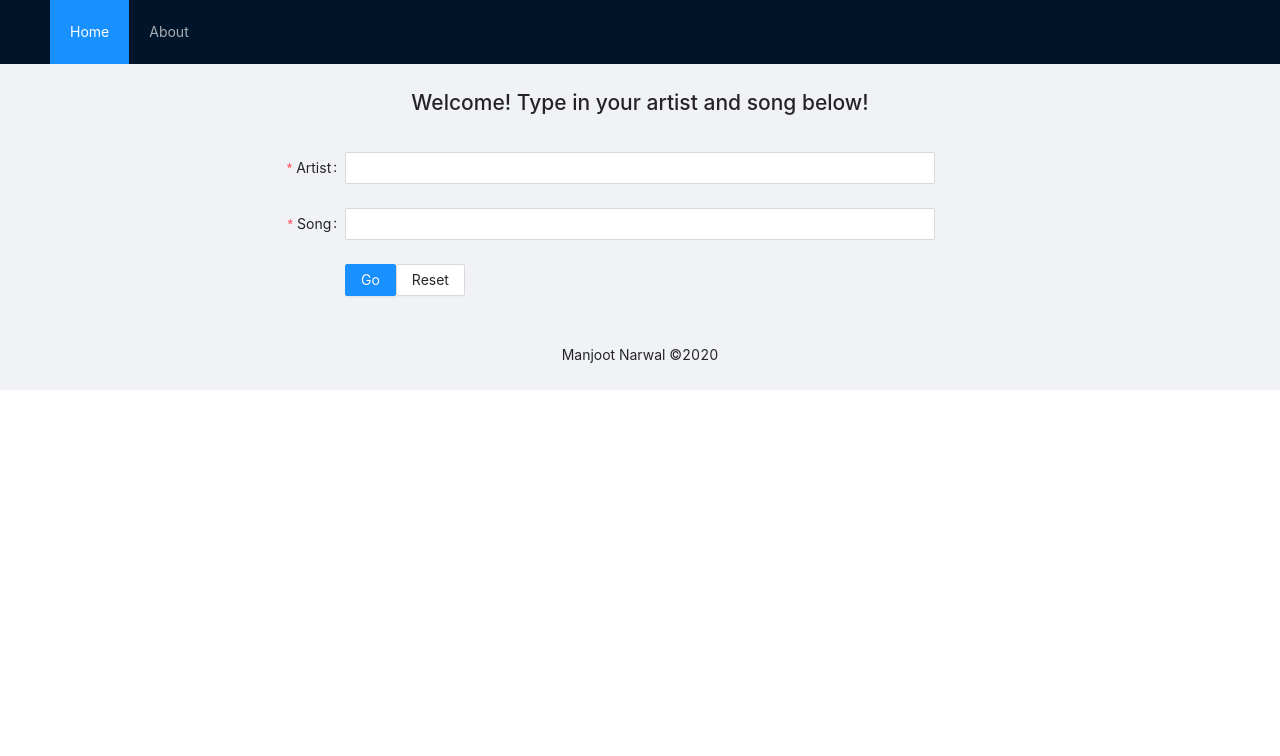
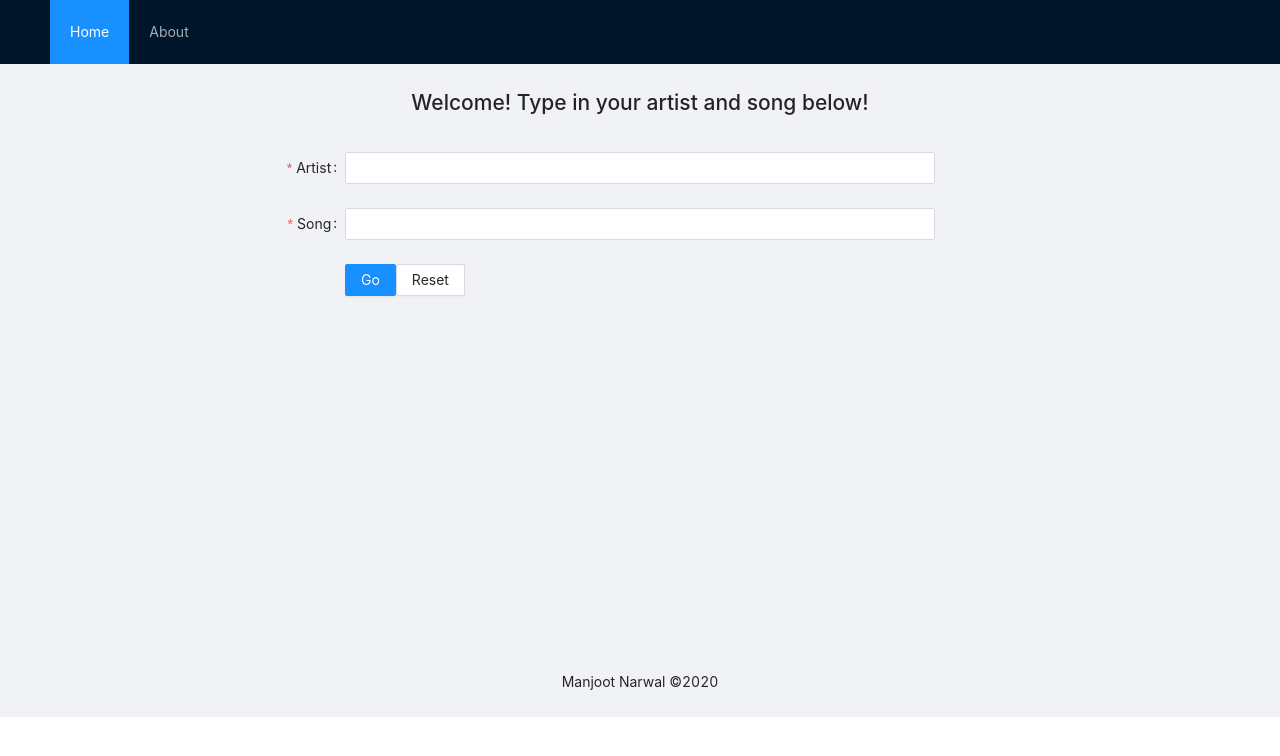
Before and after one commit to manjoot/lyric-plug, a React (Create React App) app: page / in a window 1280 px wide. Shown: the top 756 px of the page. Built offline with nearby package versions, Linux system fonts and the light colour scheme.

Commit message:
Adding funcitonality which allows song lyrics to be outputted

```diff
--- a/src/components/Search/index.css
+++ b/src/components/Search/index.css
@@ -3,3 +3,10 @@
 .App {
   text-align: center;
 }
+
+#lyrics {
+    padding: 12.5em;
+    padding-top: 1em;
+    font-size: 1.5em;
+    text-align: center;
+  }
--- a/src/components/Search/index.js
+++ b/src/components/Search/index.js
@@ -37,11 +37,35 @@ function Search() {
 
         //When the api has done its thing, set the Lryics to what was passed
         request.then(response => {
+            //Temporary: Outputs it all blurted out
+            setCurrentLyrics(response.data.lyrics);
+
+            //Creates an array to split so I can output line by line
             const songLyrics = response.data.lyrics.split("\n");
             console.log("songLyrics Array", songLyrics);
 
         });
       };
+
+    //Function to create P of lyric
+
+    const CreateP = string  => {
+        return (
+        <>
+            <div>
+            {string}
+            <br />
+            </div>
+        </>
+        );
+    };
+
+    const InsertP = (string, index) => {
+        console.log("String and Index:", string, index);
+        CreateP(string)
+
+    };
+
 
     //Clearing the useStates of all and the Lyrics
 
@@ -92,7 +116,16 @@ function Search() {
                     </Button>
                 </Form.Item>
             </Form>
+
+            <div>
+                <br />
+                <div id="lyrics">{currentLyrics}</div>
+
+                 <br />
+            </div>
         </div>
+
+
     )
 }
 
```
